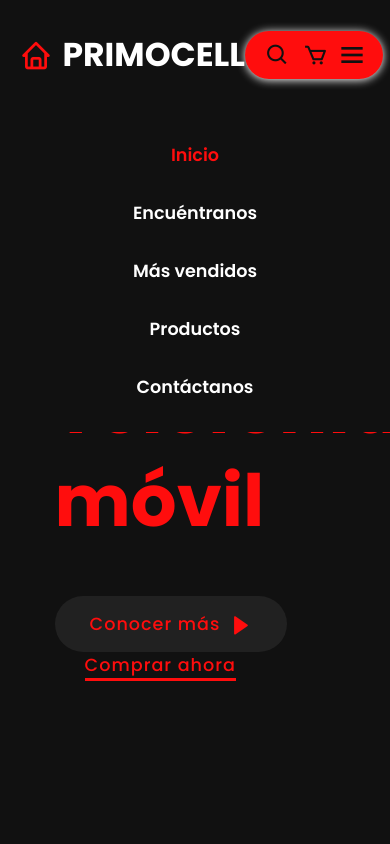
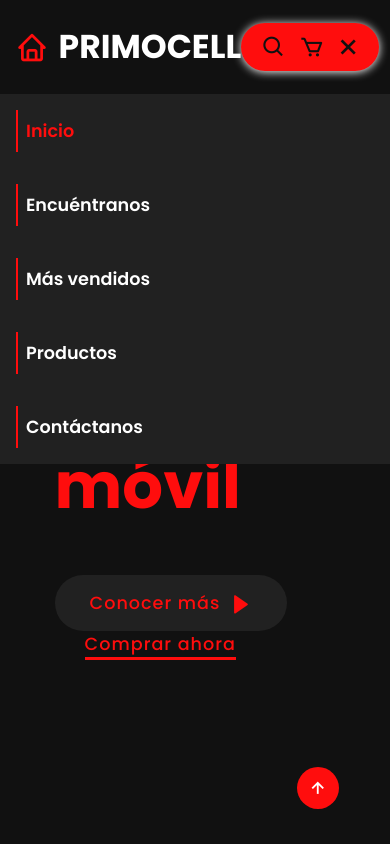
Before and after one commit to Juan029/webPC, a plain HTML site: page index.html in a window 390 px wide. Both pictures are taken after a click on the element 352 px from the left and 55 px from the top of the page. Shown: the top 844 px of the page. Drawn offline with nearby package versions, Linux system fonts and the light colour scheme.

Commit message:
Cambios en el responsive

```diff
--- a/css/style.css
+++ b/css/style.css
@@ -112,8 +112,8 @@ header{
 
 
 /*Para que se muestre en el celular y sea responsivo el menu hamburguesa*/
-
-@media (max-width: 768px) {
+/*
+@media (max-width: 1000px) {
     .navlist {
         display: none;
         flex-direction: column;
@@ -138,6 +138,93 @@ header{
         display: block;
     }
 }
+*/
+
+
+
+@media(max-width: 1545px){
+
+    header{
+        padding: 22px 4%;
+        transition: .2s;
+    }
+
+    header.sticky{
+        padding: 14px 4%;
+        transition: .2s;
+    }
+    section{
+        padding: 50px 4% 40px;
+        transition: .2s;
+    }
+
+    .container{
+        padding: 30px 4% 50px;
+    }
+
+
+}
+
+
+@media(max-width: 1200px){
+    :root{
+        --big-font: 4rem;
+        --h2-font: 2.2rem;
+        --p--font: 15px;
+    }
+    .home{
+        height: 85vh;
+    }
+
+}
+
+
+@media(max-width: 1200px){
+
+    #iconoMenu{
+        display: initial;
+    }
+
+    .navlist{
+        position: absolute;
+        top: -1000px;
+        left: 0;
+        right: 0;
+        display: flex;
+        flex-direction: column;
+        text-align: left;
+        background: var(--other-color);
+        transition: all 0.5s ease;
+    }
+
+
+    .navlist a{
+        display: block;
+        padding: 0.5rem;
+        margin: 1rem;
+        border-left: 2px solid var(--main-color);
+    }
+
+    .navlist.open{
+        top: 100%;
+    }
+
+
+
+
+
+
+
+}
+
+
+
+
+
+
+
+
+
 
 
 
@@ -518,7 +605,7 @@ header.sticky{
     display: inline-block;
     width: 100%;
     height: auto;
-    max-width: 70px;
+    max-width: 46px;
     margin: 0 22px;
 
 }
@@ -526,5 +613,51 @@ header.sticky{
 .social img:hover{
     transform: scale(1.18) ;
     transition: all 0.4s ease;
+}
 
+
+
+
+/*
+
+.detalles{
+    display: flex;
+    flex-wrap: wrap;
+    align-items: center;
+    gap: 3rem;
 }
+
+.main-d a{
+    display: flex;
+    align-items: center;
+    color: var(--text-color);
+    font-size: 18px;
+    font-weight: 300;
+}
+
+
+.main-d i{
+    vertical-align: middle;
+    margin-right: 12px;
+    font-size: 26px;
+
+} */
+
+
+
+/*boton ir arriba*/
+.subir{
+    position: fixed;
+    bottom: 2.2rem;
+    border-top: 2rem;
+    right: 3.2rem;
+}
+
+
+.subir i{
+    font-size: 22px;
+    color: var(--text-color);
+    background: var(--main-color);
+    padding: 10px;
+    border-radius: 2rem ;
+}
--- a/index.html
+++ b/index.html
@@ -367,6 +367,8 @@
 
             </div>
 
+
+            <!--
             <div class="detalles">
                 <div class="main-d">
                     <a href="#"><i class="bx bxs-location-plus"></i>direccion</a>
@@ -380,19 +382,15 @@
                 <div class="main-d">
                     <a href="#"><i class="bx bx-bell"></i>notificaciones</a>
                 </div>
-            </div>
+            </div> -->
+
+        </div>
+    </section>
 
 
+    <!--boton ir arriba-->
 
-
-        </div>
-
-
-
-
-
-
-    </section>
+    <a href="#" class="subir"><i class="bx bx-up-arrow-alt"></i></a>
 
 
 
@@ -404,21 +402,7 @@
 
 
 
-    <script>
-        const iconoMenu = document.getElementById('iconoMenu');
-        const navList = document.querySelector('.navlist');
-        const navLinks = document.querySelectorAll('.navlist a');
 
-        iconoMenu.addEventListener('click', () => {
-            navList.classList.toggle('active');
-        });
-
-        navLinks.forEach(link => {
-            link.addEventListener('click', () => {
-                navList.classList.remove('active');
-            });
-        });
-    </script>
 
 
     <script src="/js/script.js"></script>
--- a/js/script.js
+++ b/js/script.js
@@ -2,4 +2,16 @@ const header = document.querySelector('header')
 
 window.addEventListener('scroll', () => {
     header.classList.toggle('sticky', this.window.scrollY > 50)
-})
+});
+
+
+//open menu
+
+
+let menu = document.querySelector('#iconoMenu');
+let navlist = document.querySelector('.navlist');
+
+menu.onclick = () => {
+    menu.classList.toggle('bx-x');
+    navlist.classList.toggle('open')
+}
```
